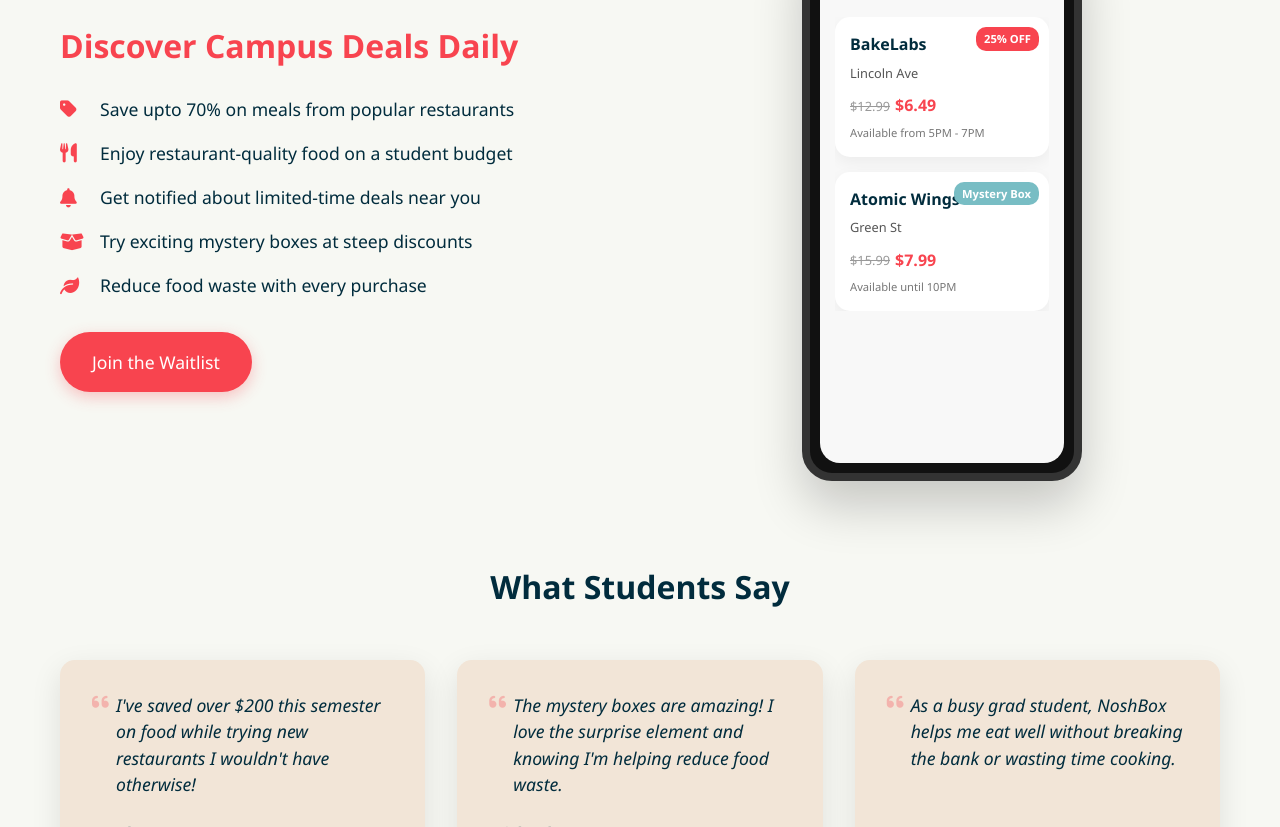
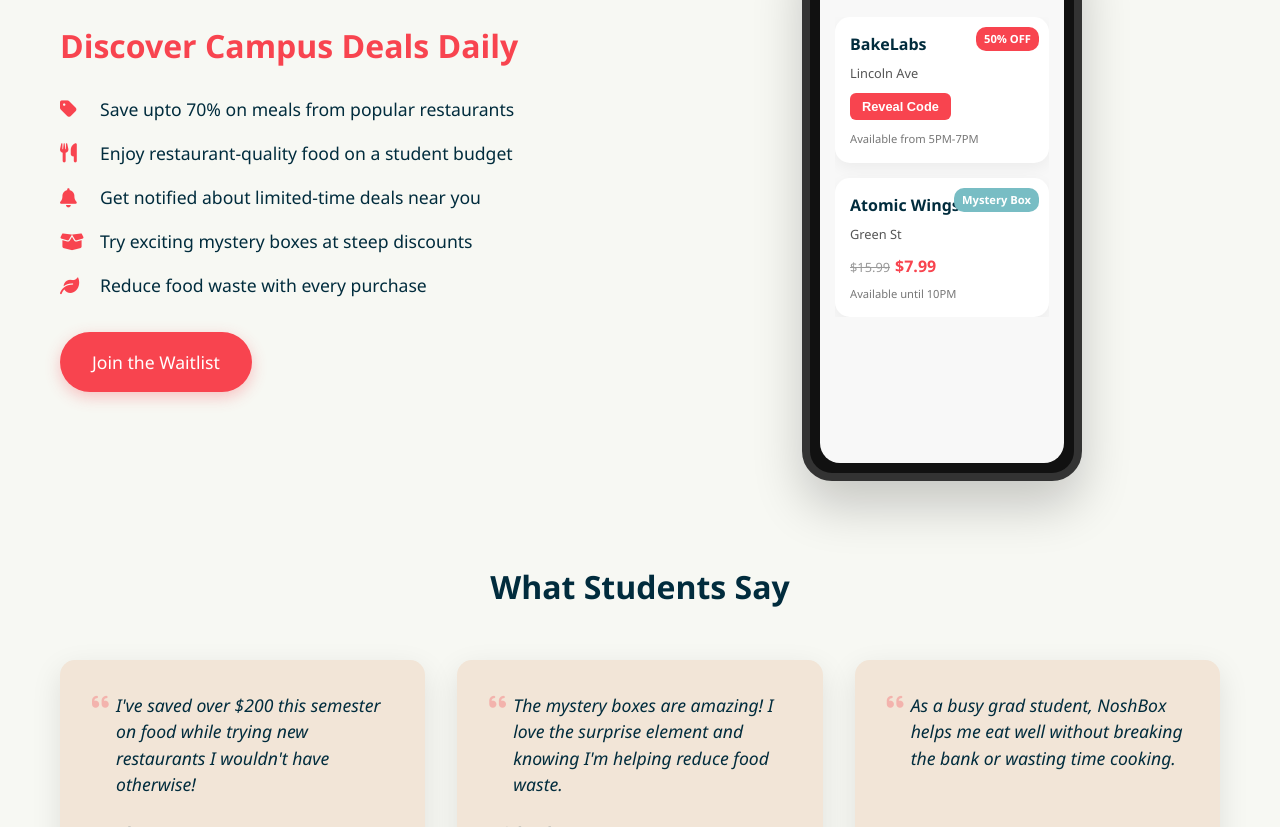
Before and after one commit to sharanmehta01/NoshBox_Website_Temp, a plain HTML site: page index.html in a window 1280 px wide. Shown: the part 4855-5682 px from the top of the page. Drawn offline with Linux system fonts and the light colour scheme.

Commit message:
Add files via upload

```diff
--- a/index.html
+++ b/index.html
@@ -214,15 +214,15 @@
                                 </div>
                                 <div class="app-deals">
                                     <div class="deal-card">
-                                        <div class="deal-tag">25% OFF</div>
+                                        <div class="deal-tag">50% OFF</div>
                                         <div class="deal-info">
                                             <div class="deal-name">BakeLabs</div>
                                             <div class="deal-restaurant">Lincoln Ave</div>
-                                            <div class="deal-price">
-                                                <span class="original-price">$12.99</span>
-                                                <span class="discount-price">$6.49</span>
+                                            <div class="deal-action">
+                                                <button class="reveal-code-btn">Reveal Code</button>
+                                                <div class="discount-code hidden">NOSH50</div>
                                             </div>
-                                            <div class="deal-time">Available from 5PM - 7PM</div>
+                                            <div class="deal-time">Available from 5PM-7PM</div>
                                         </div>
                                     </div>
                                     <div class="deal-card">
--- a/styles.css
+++ b/styles.css
@@ -1003,3 +1003,46 @@ footer {
         grid-template-columns: 1fr;
     }
 }
+
+/* Discount Code in App Preview */
+.deal-action {
+    margin-bottom: 10px;
+    display: flex;
+    flex-direction: column;
+    align-items: flex-start;
+    gap: 8px;
+}
+
+.reveal-code-btn {
+    background: var(--primary-color);
+    color: white;
+    border: none;
+    padding: 6px 12px;
+    border-radius: 6px;
+    font-size: 0.8rem;
+    font-weight: 600;
+    cursor: pointer;
+    transition: all 0.2s ease;
+}
+
+.reveal-code-btn:hover {
+    background: #e03841;
+}
+
+.discount-code {
+    font-family: monospace;
+    background: #f0f0f0;
+    color: var(--text-color);
+    padding: 5px 10px;
+    border-radius: 4px;
+    font-weight: bold;
+    font-size: 0.85rem;
+    letter-spacing: 1px;
+    border: 1px dashed #ccc;
+}
+
+.hidden {
+    display: none;
+}
+
+/* Add some simple JavaScript at the end of your HTML file to make the button work in the mockup */
```
